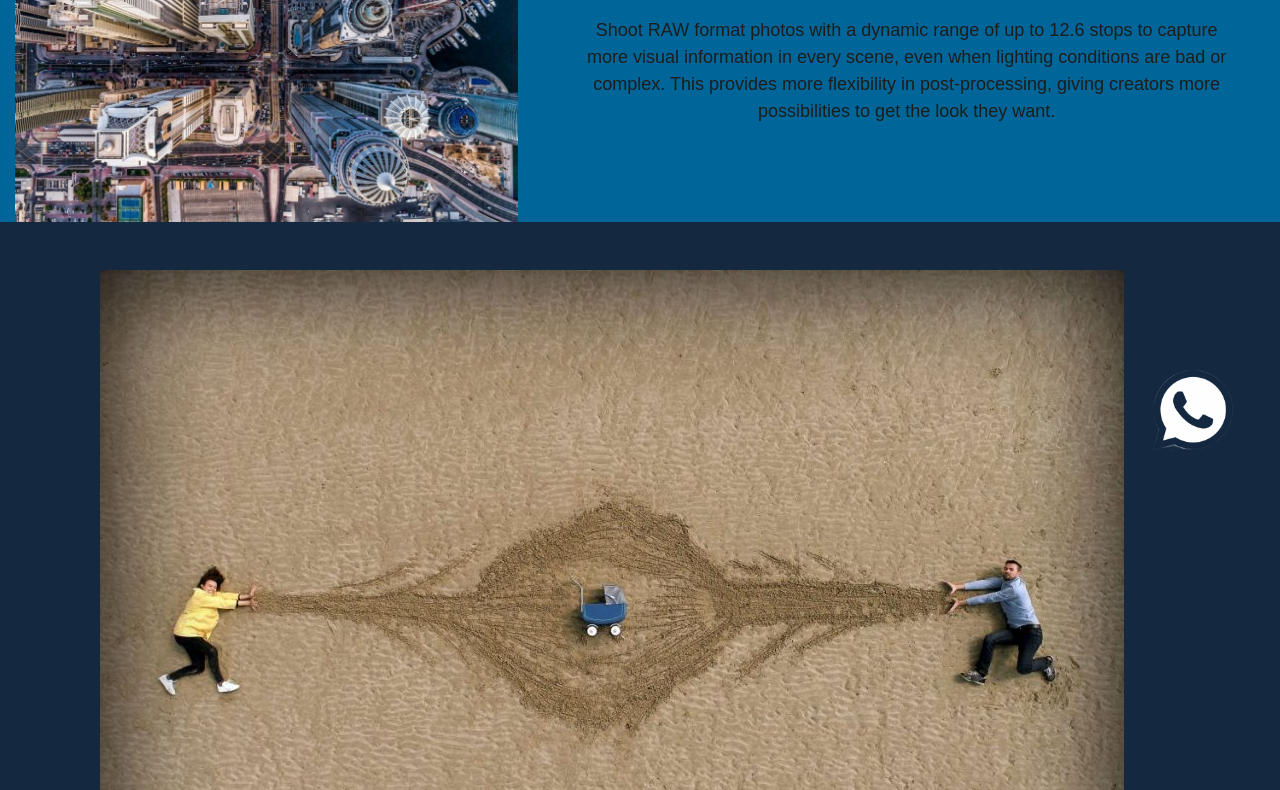
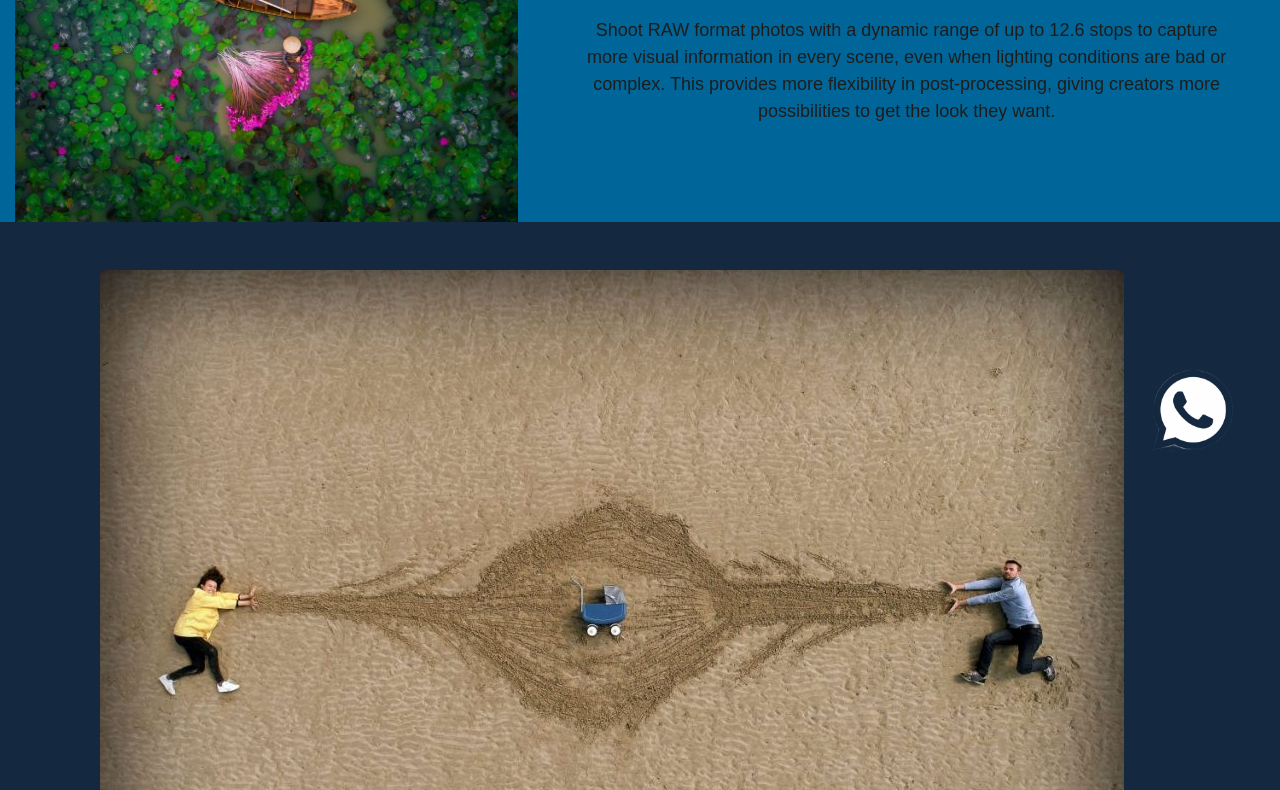
Before and after one commit to AleTodoRojo/SkyWork, a website: page capsulas.html in a window 1280 px wide. Shown: the part 303-1093 px from the top of the page. Drawn offline with nearby package versions, Linux system fonts and the light colour scheme.

Commit message:
cambio servicios

```diff
--- a/capsulas.html
+++ b/capsulas.html
@@ -50,7 +50,7 @@
 		<div class="card mt-5">
 			<div class="row">
 				<div class="col-md-5">
-					<img src="media/C2.jpg" class="img-fluid">
+					<img src="media/C3.jpg" class="img-fluid">
 
 				</div>
 				<div class="col-md-7 align">
```
